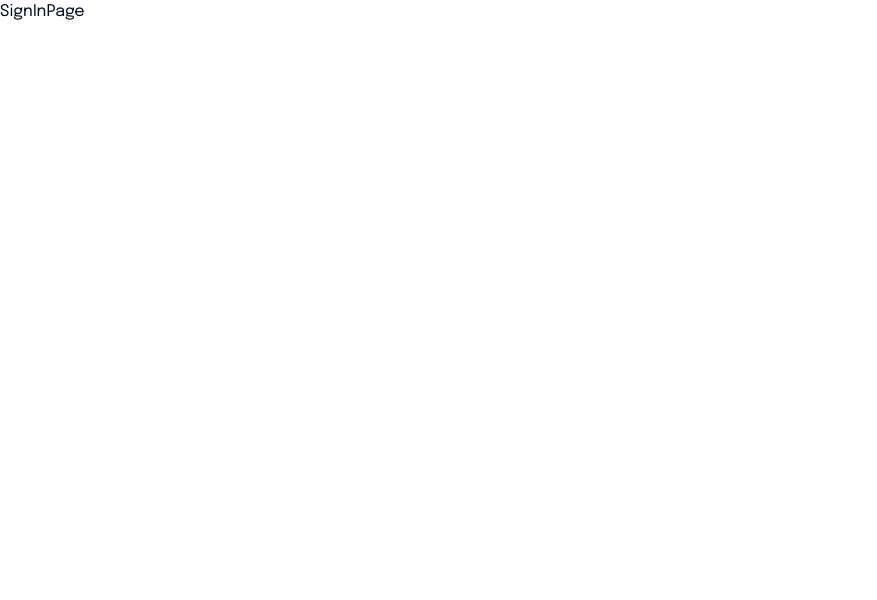
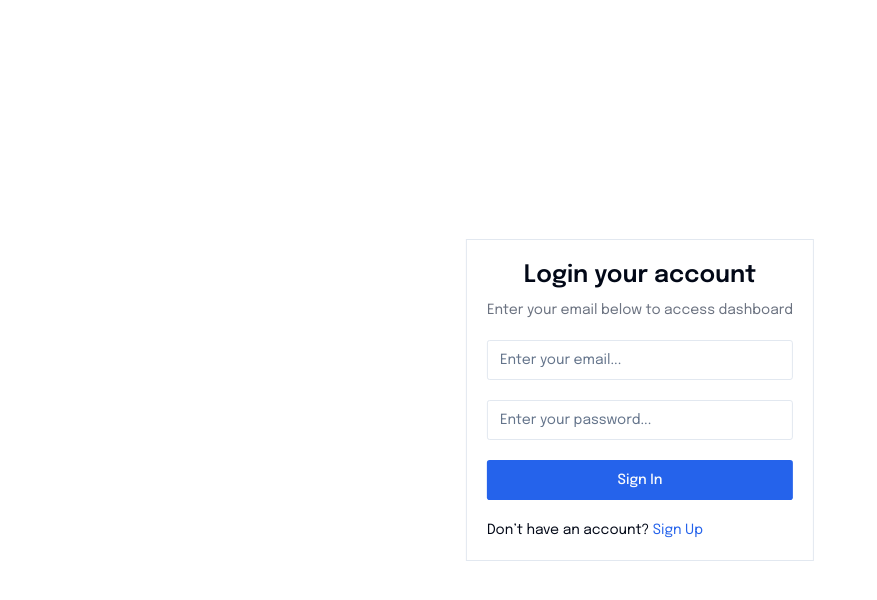
Before and after one commit to Rizzlle/bwa-dashboard-job-hunt, a Next.js app: page /signin in a window 1280 px wide. Shown: the top 600 px of the page, without its empty margins (0-877 px from the left). Built offline with nearby package versions, Linux system fonts and the light colour scheme.

Commit message:
update: UI Sign In

```diff
--- a/src/app/(auth)/signin/page.tsx
+++ b/src/app/(auth)/signin/page.tsx
@@ -1,9 +1,93 @@
+"use client";
+
+import { Button } from "@/components/ui/button";
+import {
+	Form,
+	FormControl,
+	FormField,
+	FormItem,
+	FormMessage,
+} from "@/components/ui/form";
+import { Input } from "@/components/ui/input";
+import { signInFormSchema } from "@/lib/form-schema";
+import { zodResolver } from "@hookform/resolvers/zod";
+import Link from "next/link";
 import React, { FC } from "react";
+import { useForm } from "react-hook-form";
+import { z } from "zod";
 
 interface SignInPageProps {}
 
 const SignInPage: FC<SignInPageProps> = ({}) => {
-	return <div>SignInPage</div>;
+	const form = useForm<z.infer<typeof signInFormSchema>>({
+		resolver: zodResolver(signInFormSchema),
+	});
+
+	const onSubmit = (val: z.infer<typeof signInFormSchema>) => {
+		console.log(val);
+	};
+
+	return (
+		<div className="relative w-full h-screen">
+			<div className="absolute left-1/2 top-1/2 -translate-x-1/2 -translate-y-1/2">
+				<div className="border border-border p-5">
+					<div className="font-semibold text-center text-2xl mb-2">
+						Login your account
+					</div>
+					<div className="text-sm text-gray-500">
+						Enter your email below to access dashboard
+					</div>
+
+					<Form {...form}>
+						<form
+							onSubmit={form.handleSubmit(onSubmit)}
+							className="mt-5 space-y-5"
+						>
+							<FormField
+								control={form.control}
+								name="email"
+								render={({ field }) => (
+									<FormItem>
+										<FormControl>
+											<Input
+												placeholder="Enter your email..."
+												{...field}
+											/>
+										</FormControl>
+										<FormMessage />
+									</FormItem>
+								)}
+							/>
+							<FormField
+								control={form.control}
+								name="password"
+								render={({ field }) => (
+									<FormItem>
+										<FormControl>
+											<Input
+												placeholder="Enter your password..."
+												{...field}
+											/>
+										</FormControl>
+										<FormMessage />
+									</FormItem>
+								)}
+							/>
+
+							<Button className="w-full">Sign In</Button>
+
+							<div className="text-sm">
+								Don’t have an account?{" "}
+								<Link href="/signup" className="text-primary">
+									Sign Up
+								</Link>
+							</div>
+						</form>
+					</Form>
+				</div>
+			</div>
+		</div>
+	);
 };
 
 export default SignInPage;
--- a/src/lib/form-schema.ts
+++ b/src/lib/form-schema.ts
@@ -69,3 +69,8 @@
 	instagram: z.string({ required_error: "Instagram is required" }),
 	linkedin: z.string({ required_error: "Linkedin is required" }),
 });
+
+export const signInFormSchema = z.object({
+	email: z.string({ required_error: "Email is required" }),
+	password: z.string({ required_error: "Password is required" }),
+});
```
